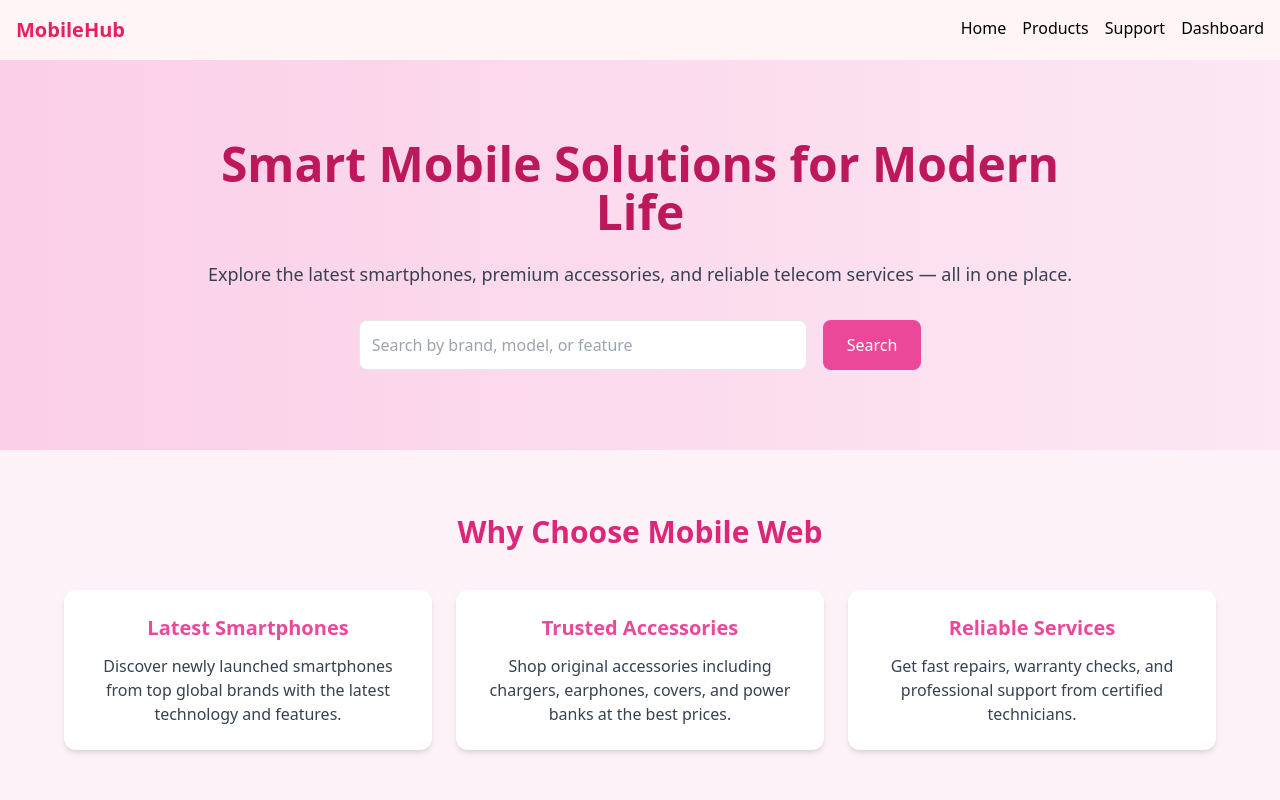
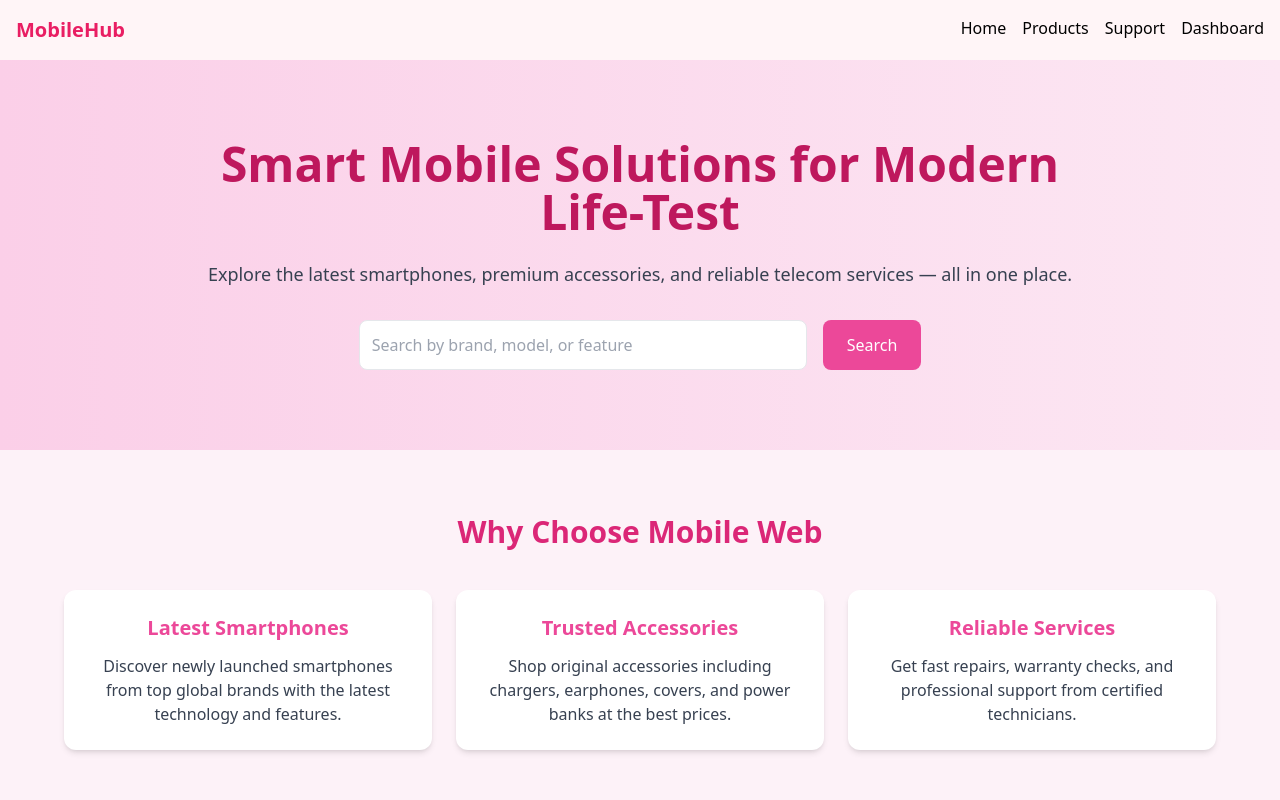
Before and after one commit to vikasrajput0112/mobile-web, a React (Vite) app: page / in a window 1280 px wide. Shown: the top 800 px of the page. Built offline with nearby package versions, Linux system fonts and the light colour scheme.

Commit message:
Update Home.jsx

```diff
--- a/src/pages/Home.jsx
+++ b/src/pages/Home.jsx
@@ -6,7 +6,7 @@ const Home = () => {
       <section className="bg-gradient-to-r from-pink-200 to-pink-100 py-20 px-6 text-center">
         <div className="max-w-4xl mx-auto">
           <h1 className="text-4xl md:text-5xl font-bold text-pink-700 mb-6">
-            Smart Mobile Solutions for Modern Life
+            Smart Mobile Solutions for Modern Life-Test
           </h1>
           <p className="text-gray-700 text-lg mb-8">
             Explore the latest smartphones, premium accessories, and reliable
```
